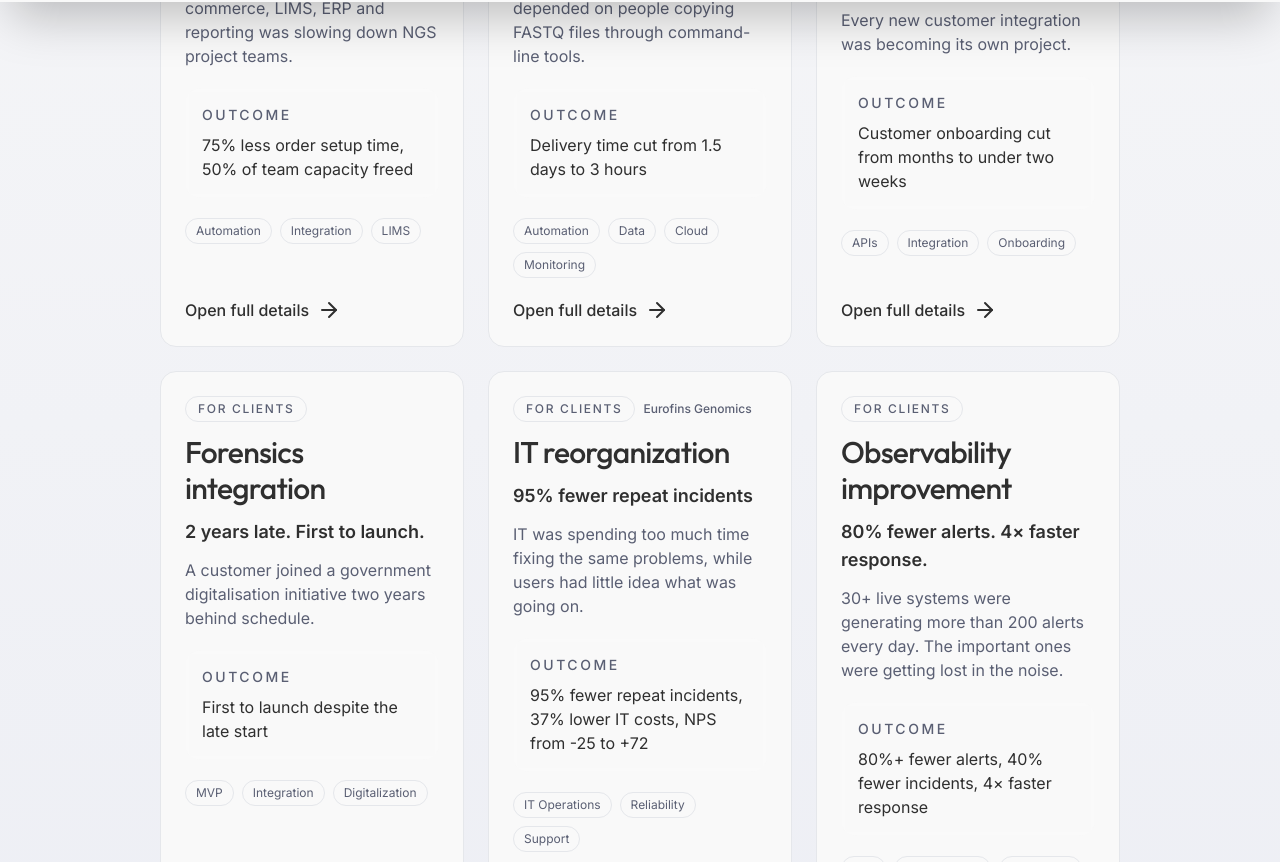
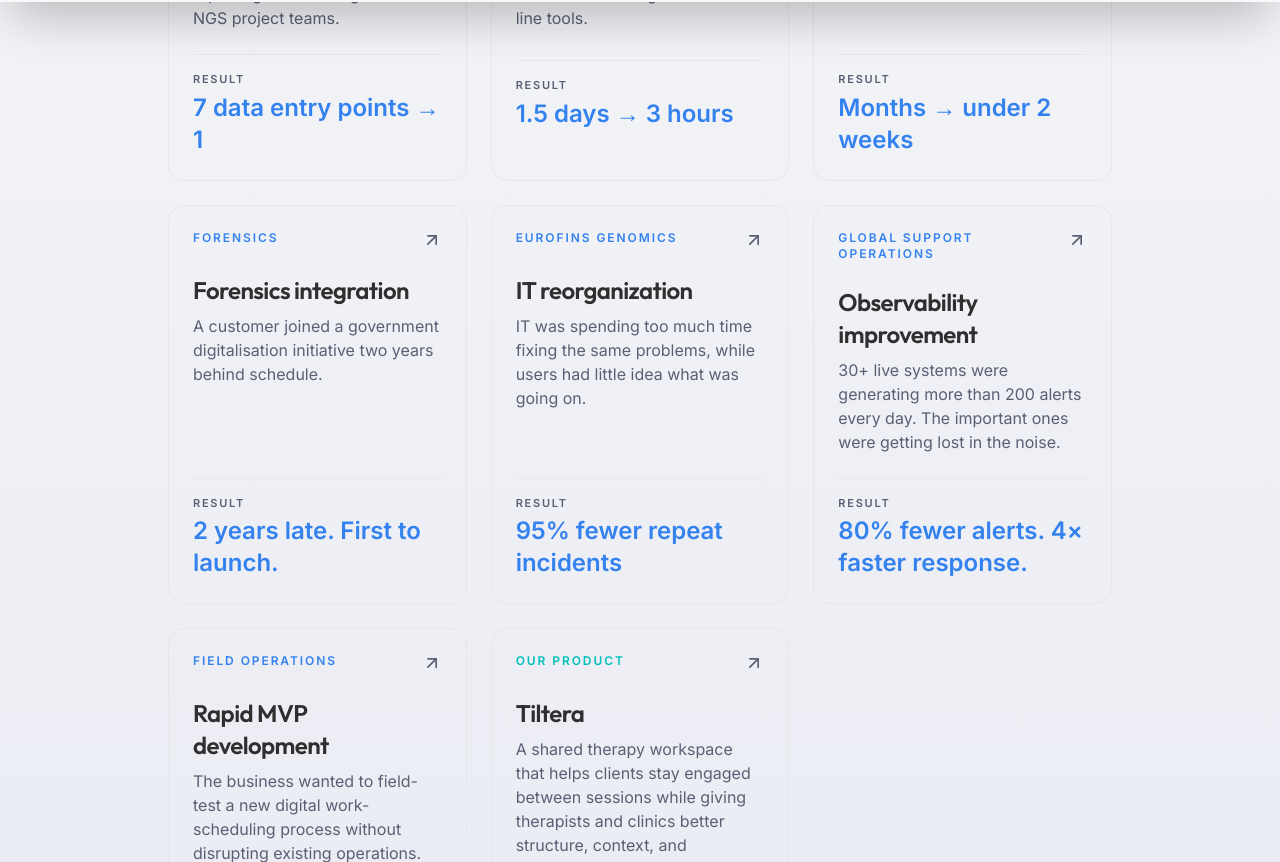
Before and after one commit to Double-Helix-Technologies/Double-Helix-Technologies.github.io, a Next.js app: page /work in a window 1280 px wide. Shown: the part 798-1660 px from the top of the page. Built offline with nearby package versions, Linux system fonts and the light colour scheme.

Commit message:
Rework cards

```diff
--- a/app/data/work.ts
+++ b/app/data/work.ts
@@ -91,10 +91,14 @@ export interface ClientSolution {
   title: string;
   headline: string;
   summary: string;
+  /** One sentence on the problem, shown on the overview card under the title. */
   preview: string;
-  previewOutcome: string;
+  /** Further results beyond `headline`, revealed on the overview card on hover. Must not repeat `headline`. */
+  moreOutcomes: string;
   tags: string[];
   sector: string;
+  /** Short label for the overview card when the client is not named. Falls back to `sector`. */
+  cardLabel?: string;
   status: ClientSolutionStatus;
   client?: ClientReference;
   primaryCategory: string;
@@ -156,7 +160,7 @@ export const clientSolutions: ClientSolution[] = [
       'Connected e-commerce, LIMS, ERP and reporting systems in an NGS operation, automated the workflow between them, and gave project managers and Customer Care one place to manage projects and samples.',
     preview:
       'Manual data entry across e-commerce, LIMS, ERP and reporting was slowing down NGS project teams.',
-    previewOutcome: '75% less order setup time, 50% of team capacity freed',
+    moreOutcomes: '75% less order setup time, 50% of team capacity freed for revenue-generating work',
     sector: 'Genomics services / NGS operations',
     status: 'completed',
     client: { name: 'Eurofins Genomics' },
@@ -232,7 +236,7 @@ export const clientSolutions: ClientSolution[] = [
     summary:
       'Automated, monitored and auditable delivery and archival of sequencing data, replacing manual command-line file transfers.',
     preview: 'A critical data delivery process depended on people copying FASTQ files through command-line tools.',
-    previewOutcome: 'Delivery time cut from 1.5 days to 3 hours',
+    moreOutcomes: 'Fully automated and auditable, with archival and cloud storage tiering handled automatically',
     sector: 'Genomics / NGS sequencing operations',
     status: 'completed',
     client: { name: 'Eurofins Genomics' },
@@ -296,7 +300,7 @@ export const clientSolutions: ClientSolution[] = [
     summary:
       'Built a standardised API and onboarding process connecting B2B customer systems with the service provider’s LIMS.',
     preview: 'Every new customer integration was becoming its own project.',
-    previewOutcome: 'Customer onboarding cut from months to under two weeks',
+    moreOutcomes: 'Standardised API, repeatable onboarding, issues caught before customers notice them',
     sector: 'B2B life sciences platform integrations',
     status: 'completed',
     client: { name: 'Eurofins Genomics' },
@@ -352,8 +356,9 @@ export const clientSolutions: ClientSolution[] = [
     summary:
       'Formed a new team, delivered an MVP integration and replaced email and paper-based workflows with a connected portal.',
     preview: 'A customer joined a government digitalisation initiative two years behind schedule.',
-    previewOutcome: 'First to launch despite the late start',
+    moreOutcomes: 'Paperless workflow with no emails, stronger information protection, shorter turnaround times',
     sector: 'Forensics / law enforcement digitalisation',
+    cardLabel: 'Forensics',
     status: 'completed',
     primaryCategory: 'Digital transformation / systems integration',
     supportingThemes: ['Government digitalisation initiative', 'Drug and DNA analysis workflow', 'Back-office portal', 'Secure information exchange'],
@@ -407,7 +412,7 @@ export const clientSolutions: ClientSolution[] = [
     tags: ['IT Operations', 'Reliability', 'Support'],
     summary: 'Reworked IT processes, application ownership, monitoring and root-cause analysis across 10+ applications.',
     preview: 'IT was spending too much time fixing the same problems, while users had little idea what was going on.',
-    previewOutcome: '95% fewer repeat incidents, 37% lower IT costs, NPS from -25 to +72',
+    moreOutcomes: '37% lower annual IT costs, internal IT NPS from -25 to +72, issue resolution from 20+ days to 3',
     sector: 'Life sciences / genomics services IT operations',
     status: 'completed',
     client: { name: 'Eurofins Genomics' },
@@ -477,8 +482,9 @@ export const clientSolutions: ClientSolution[] = [
     tags: ['SRE', 'Observability', 'Monitoring'],
     summary: 'Built an SRE function, mapped critical systems and redesigned monitoring around business impact.',
     preview: '30+ live systems were generating more than 200 alerts every day. The important ones were getting lost in the noise.',
-    previewOutcome: '80%+ fewer alerts, 40% fewer incidents, 4× faster response',
+    moreOutcomes: '40% fewer incidents, false positives eliminated, SLAs and system ownership defined',
     sector: 'Global support operations / SRE',
+    cardLabel: 'Global support operations',
     status: 'completed',
     primaryCategory: 'Observability & SRE',
     supportingThemes: ['Alert tuning', 'SLA definition', 'Unified dashboards', 'Business-impact prioritisation'],
@@ -544,8 +550,9 @@ export const clientSolutions: ClientSolution[] = [
     tags: ['MVP', 'Discovery', 'Product Development'],
     summary: 'Ran discovery workshops, built a working prototype and put it in the hands of real users.',
     preview: 'The business wanted to field-test a new digital work-scheduling process without disrupting existing operations.',
-    previewOutcome: 'MVP in under a week, pilot live in 2 months',
+    moreOutcomes: 'Pilot live in two months with no disruption to existing operations',
     sector: 'Digital scheduling / field operations',
+    cardLabel: 'Field operations',
     status: 'completed',
     primaryCategory: 'Rapid prototyping / MVP development',
     supportingThemes: ['Discovery workshops', 'Field testing', 'Product roadmap planning'],
@@ -676,17 +683,23 @@ export function getProductBySlug(slug: string) {
   return products.find((product) => product.slug === slug);
 }
 
+/**
+ * What an overview card shows, in reading order: `eyebrow` (client name, or a short sector label
+ * when the client is not named), `title` (what we worked on), `problem` (one sentence on why),
+ * then an emphasised result block with `result` and, on hover, `resultMore`. `name` is the entity
+ * name used in structured data.
+ */
 export interface WorkListItem {
   slug: string;
   tag: WorkTag;
+  path: string;
+  name: string;
+  eyebrow: string;
   title: string;
-  headline?: string;
-  tags?: string[];
-  preview: string;
-  clientName?: string;
-  metaLabel: string;
-  metaValue: string;
-  path: string;
+  problem: string;
+  resultLabel: string;
+  result: string;
+  resultMore: string;
 }
 
 export function getWorkListItems(): WorkListItem[] {
@@ -694,23 +707,26 @@ export function getWorkListItems(): WorkListItem[] {
     ...clientSolutions.map((solution) => ({
       slug: solution.slug,
       tag: 'for clients' as const,
+      path: getClientSolutionPath(solution),
+      name: solution.title,
+      eyebrow: solution.client ? solution.client.name : solution.cardLabel ?? solution.sector,
       title: solution.title,
-      headline: solution.headline,
-      tags: solution.tags,
-      preview: solution.preview,
-      clientName: solution.client?.name,
-      metaLabel: 'Outcome',
-      metaValue: solution.previewOutcome,
-      path: getClientSolutionPath(solution)
+      problem: solution.preview,
+      resultLabel: 'Result',
+      result: solution.headline,
+      resultMore: solution.moreOutcomes
     })),
     ...products.map((product) => ({
       slug: product.slug,
       tag: 'Our products' as const,
+      path: getProductPath(product),
+      name: product.name,
+      eyebrow: 'Our product',
       title: product.name,
-      preview: product.preview,
-      metaLabel: 'Availability',
-      metaValue: product.previewState,
-      path: getProductPath(product)
+      problem: product.preview,
+      resultLabel: 'Status',
+      result: 'In development',
+      resultMore: 'Prototype walkthroughs and early access conversations available'
     }))
   ];
 }
--- a/app/work/WorkShowcase.tsx
+++ b/app/work/WorkShowcase.tsx
@@ -1,9 +1,18 @@
 'use client';
 
 import { useMemo, useState } from 'react';
+import type { MouseEvent } from 'react';
 import Link from 'next/link';
-import { ArrowRight } from 'lucide-react';
-import { CardSpotlight } from '@/app/components/ui/CardSpotlight';
+import {
+  AnimatePresence,
+  motion,
+  useMotionTemplate,
+  useMotionValue,
+  useReducedMotion,
+  useSpring,
+  useTransform
+} from 'framer-motion';
+import { ArrowUpRight } from 'lucide-react';
 import type { WorkListItem, WorkTag } from '@/app/data/work';
 
 type WorkShowcaseProps = {
@@ -18,21 +27,50 @@ const FILTER_LABELS: Record<WorkTag | 'All', string> = {
   'Our products': 'Our products'
 };
 
-const ACCENT: Record<WorkTag, { border: string; bg: string; glow: string }> = {
+type Accent = {
+  /** Highlight that slides between cards on hover. */
+  slideTint: string;
+  /** Card border on hover. */
+  hoverBorder: string;
+  /** Eyebrow text colour. */
+  eyebrow: string;
+  /** Result value colour. */
+  resultText: string;
+  /** Spotlight colour that follows the pointer inside the card (rgba, low alpha). */
+  spotlight: string;
+};
+
+const ACCENTS: Record<WorkTag, Accent> = {
   'for clients': {
-    border: 'border-accent-digital-blue/20',
-    bg: 'bg-accent-digital-blue/10',
-    glow: 'rgba(51, 130, 239, 0.22)'
+    slideTint: 'bg-accent-blue/20',
+    hoverBorder: 'group-hover:border-accent-blue/60',
+    eyebrow: 'text-accent-blue',
+    resultText: 'text-accent-blue',
+    spotlight: 'rgba(51, 130, 239, 0.18)'
   },
   'Our products': {
-    border: 'border-accent-science-teal/20',
-    bg: 'bg-accent-science-teal/10',
-    glow: 'rgba(2, 192, 186, 0.22)'
+    slideTint: 'bg-accent-teal/20',
+    hoverBorder: 'group-hover:border-accent-teal/60',
+    eyebrow: 'text-accent-teal',
+    resultText: 'text-accent-teal',
+    spotlight: 'rgba(2, 192, 186, 0.18)'
   }
 };
 
+/** Maximum tilt in degrees. Small on purpose; the card should feel like it responds, not like it moves. */
+const TILT_DEGREES = 5;
+
+/**
+ * Work overview grid. Each card reads top to bottom the way a buyer thinks: what we worked on
+ * (title), why (one sentence on the problem), what came out of it (emphasised result block).
+ * On hover the result block reveals further outcomes, the card tilts a few degrees towards the
+ * pointer, a spotlight follows the pointer, and a highlight slides between cards (shared layout
+ * animation, after Aceternity UI's Card Hover Effect and 3D Card). Motion is disabled when the
+ * visitor prefers reduced motion.
+ */
 export default function WorkShowcase({ items }: WorkShowcaseProps) {
   const [activeFilter, setActiveFilter] = useState<WorkTag | 'All'>('All');
+  const [hoveredSlug, setHoveredSlug] = useState<string | null>(null);
 
   const filteredItems = useMemo(() => {
     if (activeFilter === 'All') return items;
@@ -62,63 +100,130 @@ export default function WorkShowcase({ items }: WorkShowcaseProps) {
       {filteredItems.length === 0 ? (
         <p className="text-text-secondary">Nothing to show for this filter yet.</p>
       ) : (
-        <div className="grid gap-6 md:grid-cols-2 xl:grid-cols-3">
-          {filteredItems.map((item) => {
-            const accent = ACCENT[item.tag];
-            return (
-              <Link key={item.slug} href={item.path} className="block h-full">
-                <CardSpotlight
-                  className={`h-full min-h-[280px] cursor-pointer border ${accent.border} ${accent.bg} p-6 transition-all duration-300`}
-                  color={accent.glow}
-                >
-                  <div className="relative z-20 flex h-full flex-col gap-5">
-                    <div className="space-y-3">
-                      <div className="flex flex-wrap items-center gap-2">
-                        <span className="inline-flex w-fit rounded-full border border-border/30 bg-background/40 px-3 py-1 text-xs font-medium uppercase tracking-[0.14em] text-text-secondary">
-                          {item.tag}
-                        </span>
-                        {item.clientName && (
-                          <span className="text-xs font-medium text-text-secondary">{item.clientName}</span>
-                        )}
-                      </div>
-                      <h3 className="text-2xl md:text-3xl">{item.title}</h3>
-                      {item.headline && (
-                        <p className="text-lg font-semibold text-text-primary">{item.headline}</p>
-                      )}
-                      <p className="text-text-secondary">{item.preview}</p>
-                    </div>
-
-                    <div className="rounded-2xl border border-white/10 bg-background/15 p-4 backdrop-blur-[2px]">
-                      <p className="text-sm font-medium uppercase tracking-[0.18em] text-text-secondary">
-                        {item.metaLabel}
-                      </p>
-                      <p className="mt-2 text-text-primary">{item.metaValue}</p>
-                    </div>
-
-                    {item.tags && item.tags.length > 0 && (
-                      <div className="flex flex-wrap gap-2">
-                        {item.tags.map((tag) => (
-                          <span
-                            key={tag}
-                            className="rounded-full border border-border/20 bg-background/30 px-2.5 py-1 text-xs text-text-secondary"
-                          >
-                            {tag}
-                          </span>
-                        ))}
-                      </div>
-                    )}
-
-                    <div className="mt-auto inline-flex items-center gap-2 font-medium text-text-primary">
-                      Open full details
-                      <ArrowRight />
-                    </div>
-                  </div>
-                </CardSpotlight>
-              </Link>
-            );
-          })}
+        <div className="grid grid-cols-1 gap-2 md:grid-cols-2 xl:grid-cols-3" onMouseLeave={() => setHoveredSlug(null)}>
+          {filteredItems.map((item) => (
+            <WorkCard
+              key={item.slug}
+              item={item}
+              hovered={hoveredSlug === item.slug}
+              onHover={() => setHoveredSlug(item.slug)}
+            />
+          ))}
         </div>
       )}
     </div>
   );
 }
+
+type WorkCardProps = {
+  item: WorkListItem;
+  hovered: boolean;
+  onHover: () => void;
+};
+
+function WorkCard({ item, hovered, onHover }: WorkCardProps) {
+  const accent = ACCENTS[item.tag];
+  const reduceMotion = useReducedMotion();
+
+  // Pointer position as a fraction of the card, centred on 0 (range -0.5 to 0.5), drives the tilt.
+  const pointerX = useMotionValue(0);
+  const pointerY = useMotionValue(0);
+  const rotateX = useSpring(useTransform(pointerY, [-0.5, 0.5], [TILT_DEGREES, -TILT_DEGREES]), {
+    stiffness: 200,
+    damping: 20
+  });
+  const rotateY = useSpring(useTransform(pointerX, [-0.5, 0.5], [-TILT_DEGREES, TILT_DEGREES]), {
+    stiffness: 200,
+    damping: 20
+  });
+
+  // Pointer position in pixels drives the spotlight.
+  const spotX = useMotionValue(0);
+  const spotY = useMotionValue(0);
+  const spotlight = useMotionTemplate`radial-gradient(260px circle at ${spotX}px ${spotY}px, ${accent.spotlight}, transparent 75%)`;
+
+  function handleMouseMove(event: MouseEvent<HTMLElement>) {
+    const rect = event.currentTarget.getBoundingClientRect();
+    const x = event.clientX - rect.left;
+    const y = event.clientY - rect.top;
+    spotX.set(x);
+    spotY.set(y);
+    if (!reduceMotion) {
+      pointerX.set(x / rect.width - 0.5);
+      pointerY.set(y / rect.height - 0.5);
+    }
+  }
+
+  function handleMouseLeave() {
+    pointerX.set(0);
+    pointerY.set(0);
+  }
+
+  return (
+    <Link
+      href={item.path}
+      className="group relative block h-full rounded-3xl p-2 outline-none focus-visible:ring-2 focus-visible:ring-accent-blue"
+      style={{ perspective: 1000 }}
+      onMouseEnter={onHover}
+      onFocus={onHover}
+      onMouseMove={handleMouseMove}
+      onMouseLeave={handleMouseLeave}
+    >
+      <AnimatePresence>
+        {hovered && (
+          <motion.span
+            className={`absolute inset-0 block rounded-3xl ${accent.slideTint}`}
+            layoutId="work-hover-background"
+            initial={{ opacity: 0 }}
+            animate={{ opacity: 1, transition: { duration: 0.15 } }}
+            exit={{ opacity: 0, transition: { duration: 0.15, delay: 0.2 } }}
+          />
+        )}
+      </AnimatePresence>
+
+      <motion.article
+        style={reduceMotion ? undefined : { rotateX, rotateY, transformStyle: 'preserve-3d' }}
+        className={`relative z-10 flex h-full flex-col gap-6 overflow-hidden rounded-2xl border border-border/30 bg-background-alt/80 p-6 transition-colors ${accent.hoverBorder}`}
+      >
+        <motion.span
+          aria-hidden="true"
+          className="pointer-events-none absolute inset-0 opacity-0 transition-opacity duration-300 group-hover:opacity-100"
+          style={{ background: spotlight }}
+        />
+
+        {/* 1. Who it was for */}
+        <div className="relative flex items-start justify-between gap-4">
+          <p className={`text-xs font-semibold uppercase tracking-[0.16em] ${accent.eyebrow}`}>{item.eyebrow}</p>
+          <ArrowUpRight
+            aria-hidden="true"
+            className="h-5 w-5 shrink-0 text-text-secondary transition-transform duration-300 group-hover:-translate-y-0.5 group-hover:translate-x-0.5 group-hover:text-text-primary"
+          />
+        </div>
+
+        {/* 2. What we worked on, and why */}
+        <div className="relative space-y-2">
+          <h3 className="text-xl font-semibold leading-snug text-text-primary md:text-2xl">{item.title}</h3>
+          <p className="text-sm leading-relaxed text-text-secondary md:text-base">{item.problem}</p>
+        </div>
+
+        {/* 3. What came out of it. Result and further outcomes share one grid cell, so the crossfade never changes the card height. */}
+        <div className="relative mt-auto border-t border-border/30 pt-4">
+          <p className="text-[11px] font-semibold uppercase tracking-[0.16em] text-text-secondary">{item.resultLabel}</p>
+          <div className="mt-1 grid">
+            <p
+              className={`col-start-1 row-start-1 text-xl font-semibold leading-snug transition-all duration-300 md:text-2xl group-hover:-translate-y-1 group-hover:opacity-0 ${accent.resultText}`}
+            >
+              {item.result}
+            </p>
+            <p
+              aria-hidden={!hovered}
+              className="col-start-1 row-start-1 translate-y-1 text-sm font-medium leading-snug text-text-primary opacity-0 transition-all duration-300 group-hover:translate-y-0 group-hover:opacity-100"
+            >
+              {item.resultMore}
+            </p>
+          </div>
+        </div>
+      </motion.article>
+    </Link>
+  );
+}
--- a/app/work/[slug]/page.tsx
+++ b/app/work/[slug]/page.tsx
@@ -171,7 +171,7 @@ export default async function WorkDetailPage({ params }: { params: Promise<{ slu
                   </Breadcrumb>
 
                   <div className="flex flex-wrap items-center gap-3">
-                    <span className="inline-flex w-fit rounded-full border border-accent-digital-blue/25 bg-accent-digital-blue/10 px-3 py-1 text-xs font-medium uppercase tracking-[0.14em] text-text-secondary">
+                    <span className="inline-flex w-fit rounded-full border border-accent-blue/25 bg-accent-blue/10 px-3 py-1 text-xs font-medium uppercase tracking-[0.14em] text-text-secondary">
                       Client work
                     </span>
                     {solution.client && (
@@ -412,7 +412,7 @@ export default async function WorkDetailPage({ params }: { params: Promise<{ slu
                   </BreadcrumbList>
                 </Breadcrumb>
 
-                <span className="inline-flex w-fit rounded-full border border-accent-science-teal/25 bg-accent-science-teal/10 px-3 py-1 text-xs font-medium uppercase tracking-[0.14em] text-text-secondary">
+                <span className="inline-flex w-fit rounded-full border border-accent-teal/25 bg-accent-teal/10 px-3 py-1 text-xs font-medium uppercase tracking-[0.14em] text-text-secondary">
                   Our products
                 </span>
                 <h1 className="text-4xl md:text-5xl">{product.name}</h1>
--- a/app/work/page.tsx
+++ b/app/work/page.tsx
@@ -47,7 +47,7 @@ export default function WorkPage() {
       itemListElement: workItems.map((item, index) => ({
         '@type': 'ListItem',
         position: index + 1,
-        name: item.title,
+        name: item.name,
         url: absoluteUrl(item.path)
       }))
     }
```
Also changed, not shown: 1 other file (tests, documents, lock files or other folders).
